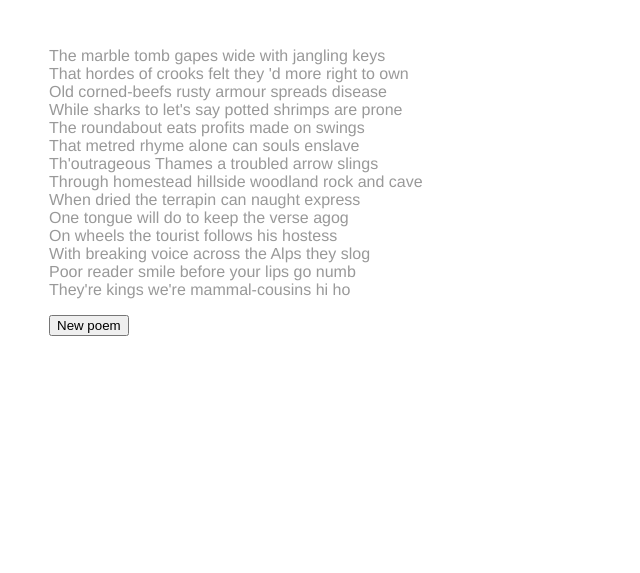
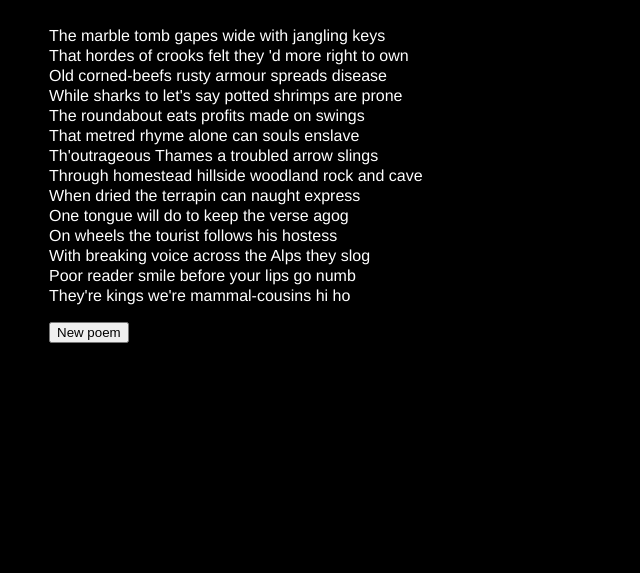
Before and after one commit to olliepalmer/a-hundred-thousand-billion-poems, a plain HTML site: page index.html in a window 1280 px wide. Shown: the part 227-800 px from the top of the page, without its empty margins (51-691 px from the left). Drawn offline with Linux system fonts and the light colour scheme.

Commit message:
updated "css"

```diff
--- a/index.html
+++ b/index.html
@@ -1,6 +1,6 @@
 <!DOCTYPE html>
 <html>
-<body style="font-family:helvetica, sans-serif;color: #999999; margin:100px;">
+<body style="background:black;font-family:helvetica, sans-serif;color: white; margin:100px; line-height: 20px;">
 
 <h1>A Hundred Thousand Billion Poems</h1>
 <h2>By Raymond Queneau</h2>
```
